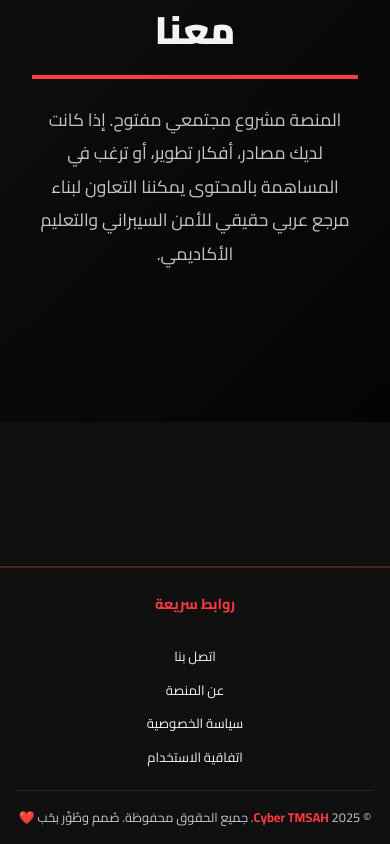
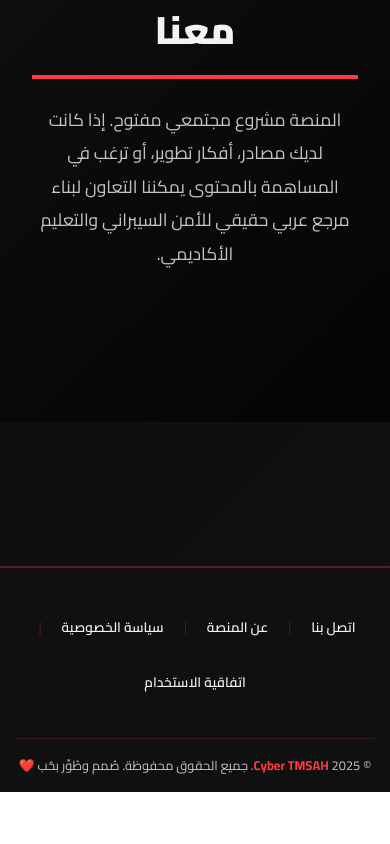
Before and after one commit to phoenixcrypto/cyber-tmsah, a Next.js app: page / in a window 390 px wide. Shown: the part 8037-8881 px from the top of the page. After the commit the page ends 8829 px from the top, so only its background shows below. Built offline with nearby package versions, Linux system fonts and the light colour scheme.

Commit message:
Remove footer title and make links horizontal

```diff
--- a/app/globals.css
+++ b/app/globals.css
@@ -2589,6 +2589,74 @@ footer {
   padding: 0;
 }
 
+/* ============================================
+   HORIZONTAL FOOTER LINKS 2026
+   ============================================ */
+.footer-content-horizontal {
+  max-width: 900px;
+  margin: 0 auto;
+  display: flex;
+  justify-content: center;
+  align-items: center;
+  padding: 1.5rem 2rem;
+}
+
+.footer-links-horizontal {
+  list-style: none;
+  display: flex;
+  align-items: center;
+  justify-content: center;
+  gap: 1.5rem;
+  padding: 0;
+  margin: 0;
+  flex-wrap: wrap;
+}
+
+.footer-links-horizontal li {
+  display: flex;
+  align-items: center;
+  gap: 1.5rem;
+  margin: 0;
+}
+
+.footer-link-horizontal {
+  color: var(--accent-silver);
+  font-size: 0.95rem;
+  font-weight: 600;
+  text-decoration: none;
+  transition: all 0.3s ease;
+  padding: 0.5rem 0;
+  position: relative;
+  white-space: nowrap;
+}
+
+.footer-link-horizontal::after {
+  content: '';
+  position: absolute;
+  bottom: 0;
+  left: 0;
+  width: 0;
+  height: 2px;
+  background: var(--primary-red);
+  transition: width 0.3s ease;
+}
+
+.footer-link-horizontal:hover {
+  color: var(--primary-red);
+  transform: translateY(-2px);
+}
+
+.footer-link-horizontal:hover::after {
+  width: 100%;
+}
+
+.footer-link-separator {
+  color: rgba(255, 59, 64, 0.4);
+  font-size: 1rem;
+  font-weight: 300;
+  margin: 0 0.5rem;
+}
+
 .footer-content-compact .footer-section {
   flex: 0 0 auto;
 }
@@ -2674,28 +2742,26 @@ footer {
     padding: 1.5rem 1rem 1rem;
   }
 
-  .footer-content-compact {
-    gap: 1.5rem !important;
-    flex-direction: column;
-    align-items: center;
-  }
-
-  .footer-content-compact .footer-section {
-    text-align: center;
-  }
-
-  .footer-content-compact .footer-section h4 {
-    font-size: 0.9rem !important;
-    margin-bottom: 0.6rem !important;
-  }
-
-  .footer-content-compact .footer-links {
-    gap: 0.4rem !important;
-    align-items: center;
-  }
-
-  .footer-content-compact .footer-links a {
-    font-size: 0.825rem !important;
+  .footer-content-horizontal {
+    padding: 1rem 1rem;
+  }
+
+  .footer-links-horizontal {
+    gap: 1rem;
+    flex-wrap: wrap;
+  }
+
+  .footer-links-horizontal li {
+    gap: 1rem;
+  }
+
+  .footer-link-horizontal {
+    font-size: 0.85rem;
+  }
+
+  .footer-link-separator {
+    font-size: 0.9rem;
+    margin: 0 0.25rem;
   }
 
   .footer-bottom {
--- a/components/Footer.tsx
+++ b/components/Footer.tsx
@@ -15,17 +15,21 @@ export default function Footer() {
 
   return (
     <footer>
-      <div className="footer-content footer-content-compact">
-        <div className="footer-section">
-          <h4>{t('footer.quickLinks')}</h4>
-          <ul className="footer-links">
-            {quickLinks.map((item) => (
-              <li key={item.labelKey}>
-                <Link href={item.href} prefetch={false} className="hover:text-cyber-neon transition-colors active:scale-95">{t(item.labelKey)}</Link>
-              </li>
-            ))}
-          </ul>
-        </div>
+      <div className="footer-content footer-content-horizontal">
+        <ul className="footer-links-horizontal">
+          {quickLinks.map((item, index) => (
+            <li key={item.labelKey}>
+              <Link
+                href={item.href}
+                prefetch={false}
+                className="footer-link-horizontal hover:text-cyber-neon transition-colors active:scale-95"
+              >
+                {t(item.labelKey)}
+              </Link>
+              {index < quickLinks.length - 1 && <span className="footer-link-separator">|</span>}
+            </li>
+          ))}
+        </ul>
       </div>
 
       <div className="footer-bottom">
```
